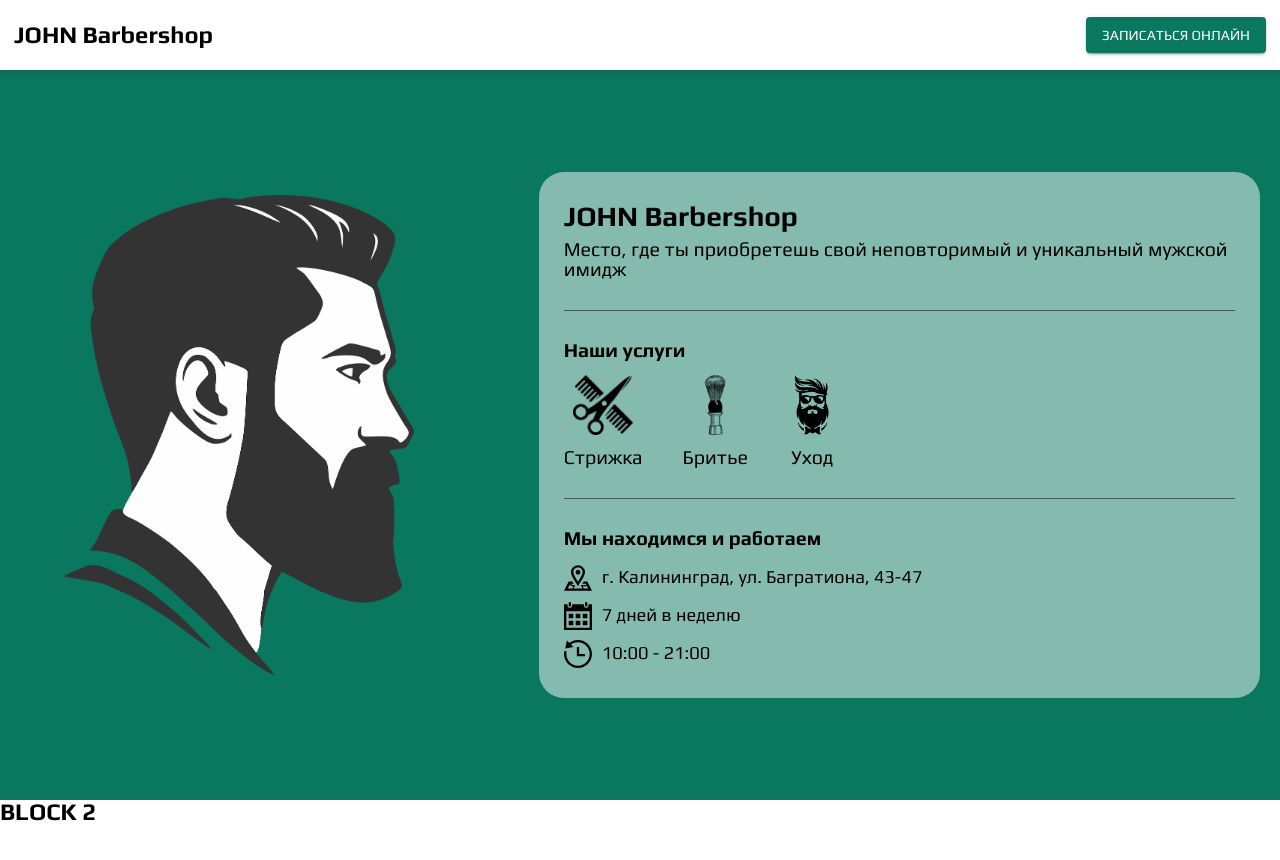
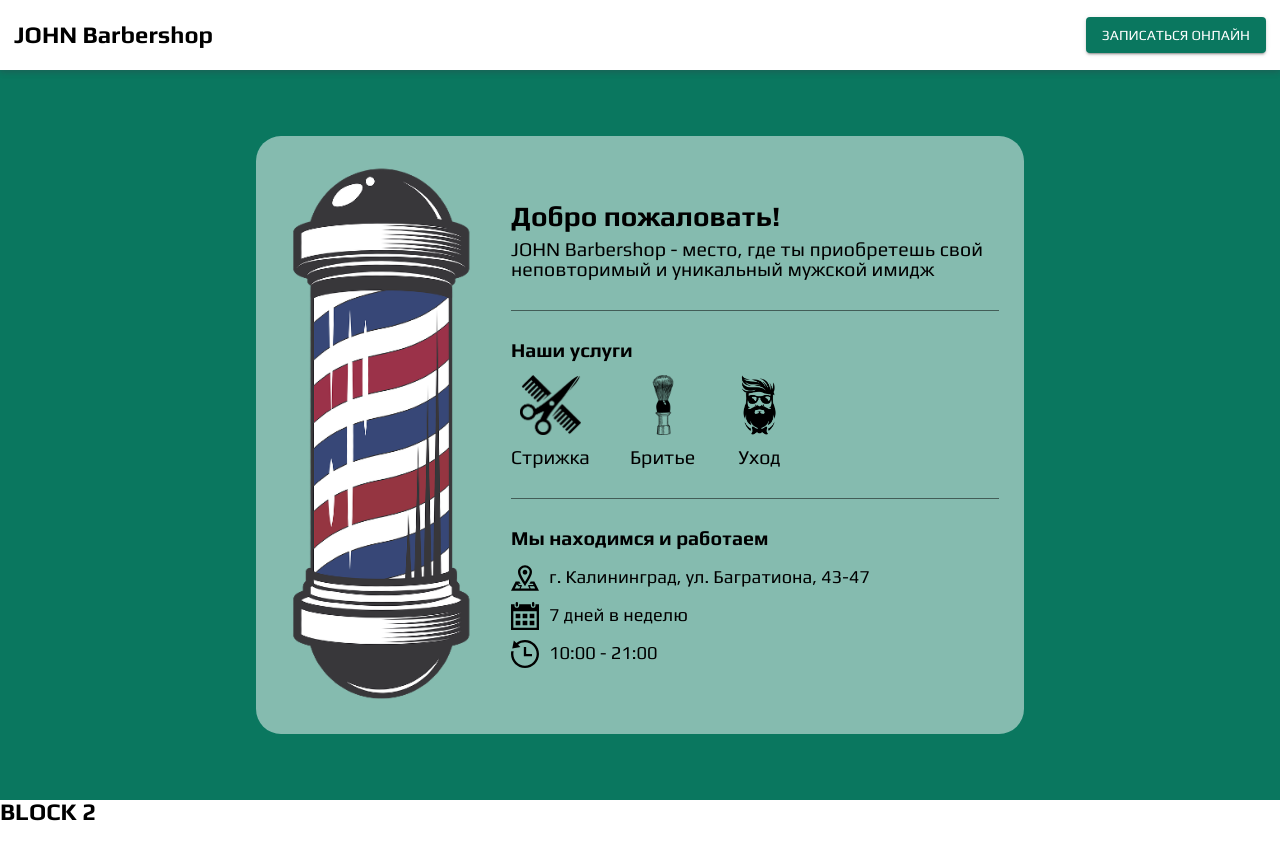
Before and after one commit to Aluminaze/john-barbershop, a React (Create React App) app: page / in a window 1280 px wide. Shown: the top 860 px of the page. Built offline with nearby package versions, Linux system fonts and the light colour scheme.

Commit message:
update styles

```diff
--- a/src/components/Intro/Intro.tsx
+++ b/src/components/Intro/Intro.tsx
@@ -3,24 +3,23 @@ import { Services } from "components/Services";
 import { Location } from "components/Location";
 import { useStyles } from "./styles";
 
-import manImg from "./img/man.png";
+import staffImg from "./img/staff.png";
 
 export const Intro = () => {
   const classes = useStyles();
 
   return (
     <div className={classes.block}>
-      <div className={classes.left}>
-        <img className={classes.img} src={manImg} alt="man-img" />
-      </div>
-      <div className={classes.right}>
+      <div className={classes.content}>
+        <img className={classes.img} src={staffImg} alt="staff-img" />
+        <div className={classes.info}>
           <div className={classes.header}>
             <Typography variant="play_bold" sx={{ fontSize: "2rem" }}>
-            JOHN Barbershop
+              Добро пожаловать!
             </Typography>
             <Typography variant="play_regular" sx={{ fontSize: "1.4rem" }}>
-            Место, где ты приобретешь свой неповторимый и уникальный мужской
-            имидж
+              JOHN Barbershop - место, где ты приобретешь свой неповторимый и
+              уникальный мужской имидж
             </Typography>
           </div>
 
@@ -31,5 +30,6 @@ export const Intro = () => {
           <Location />
         </div>
       </div>
+    </div>
   );
 };
--- a/src/components/Intro/styles.ts
+++ b/src/components/Intro/styles.ts
@@ -17,17 +17,21 @@ export const useStyles = makeStyles((theme: Theme) => {
       justifyContent: "center",
     },
     img: {
-      maxWidth: "350px",
+      maxWidth: "200px",
     },
-    right: {
+    content: {
       flexBasis: "60%",
       display: "flex",
-      flexDirection: "column",
+      alignItems: "center",
       backgroundColor: "rgba(255,255,255,.5)",
       borderRadius: "25px",
       padding: "30px 25px",
-      backdropFilter: "blur(10px)",
       margin: "0 20px",
+      gap: "30px",
+    },
+    info: {
+      display: "flex",
+      flexDirection: "column",
       gap: "30px",
     },
     header: {
```
Also changed, not shown: src/components/Intro/img/man.png (deleted), src/components/Intro/img/staff.png (added). Lines whose indentation alone changed are shown as unchanged.
